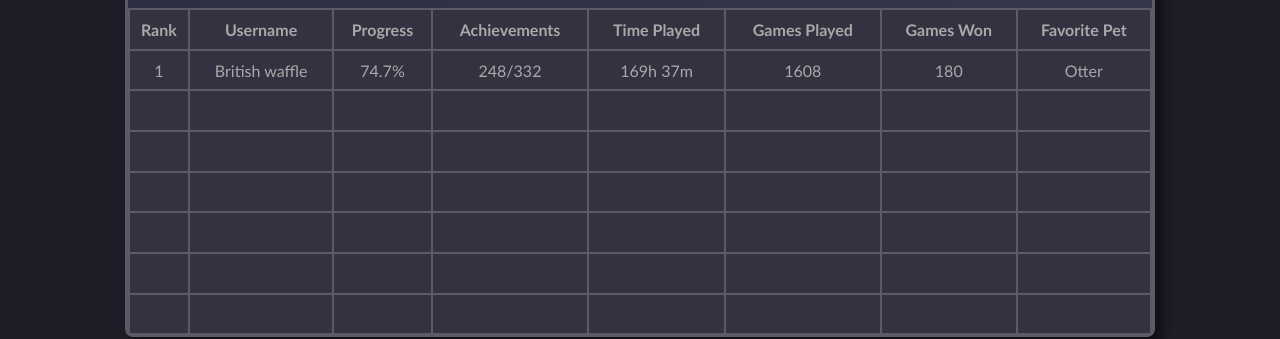
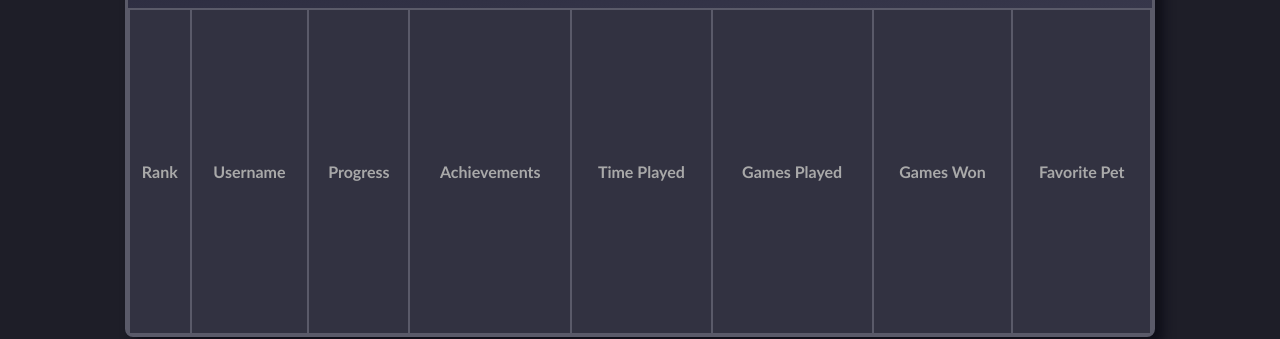
Before and after one commit to wwu-cptr220-a22/project-phoenix14113, a website: page project_web_page/stats.html in a window 1280 px wide. Shown: the part 470-809 px from the top of the page. Drawn offline with Linux system fonts and the light colour scheme.

Commit message:
pushing some minor changes

```diff
--- a/project_web_page/stats.html
+++ b/project_web_page/stats.html
@@ -72,76 +72,6 @@
               Favorite Pet
             </th>
           </tr>
-          <tr>
-            <td>1</td>
-            <td>British waffle</td>
-            <td>74.7%</td>
-            <td>248/332</td>
-            <td>169h 37m</td>
-            <td>1608</td>
-            <td>180</td>
-            <td>Otter</td>
-          </tr>
-          <tr>
-            <td></td>
-            <td></td>
-            <td></td>
-            <td></td>
-            <td></td>
-            <td></td>
-            <td></td>
-            <td></td>
-          </tr>
-          <tr>
-            <td></td>
-            <td></td>
-            <td></td>
-            <td></td>
-            <td></td>
-            <td></td>
-            <td></td>
-            <td></td>
-          </tr>
-          <tr>
-            <td></td>
-            <td></td>
-            <td></td>
-            <td></td>
-            <td></td>
-            <td></td>
-            <td></td>
-            <td></td>
-          </tr>
-          <tr>
-            <td></td>
-            <td></td>
-            <td></td>
-            <td></td>
-            <td></td>
-            <td></td>
-            <td></td>
-            <td></td>
-          </tr>
-          <tr>
-            <td></td>
-            <td></td>
-            <td></td>
-            <td></td>
-            <td></td>
-            <td></td>
-            <td></td>
-            <td></td>
-          </tr>
-          <tr>
-            <td></td>
-            <td></td>
-            <td></td>
-            <td></td>
-            <td></td>
-            <td></td>
-            <td></td>
-            <td></td>
-          </tr>
         </div>
       </table>
     </div>
```
